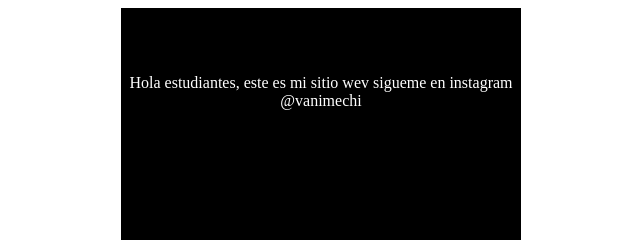
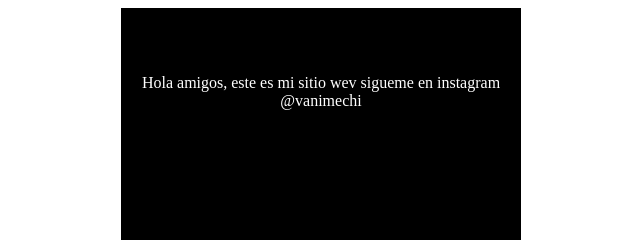
Before and after one commit to vanimechi/proyectoDemoCursoPrework, a plain HTML site: page index.html in a window 1280 px wide. Shown: the top 240 px of the page, 319-959 px from the left. Drawn offline with Linux system fonts and the light colour scheme.

Commit message:
Cambios en el archivo HTML

```diff
--- a/index.html
+++ b/index.html
@@ -8,7 +8,7 @@
 </head>
 <body>
     <div style="width:400px;height:200px;background-color: black;color:#ffffff;display:block;margin:0 auto 0 auto;text-align:center;padding-top:50px;">
-        <p>Hola estudiantes, este es mi sitio wev sigueme en instagram @vanimechi</p>
+        <p>Hola amigos, este es mi sitio wev sigueme en instagram @vanimechi</p>
     </div>
 </body>
 </html>
```
